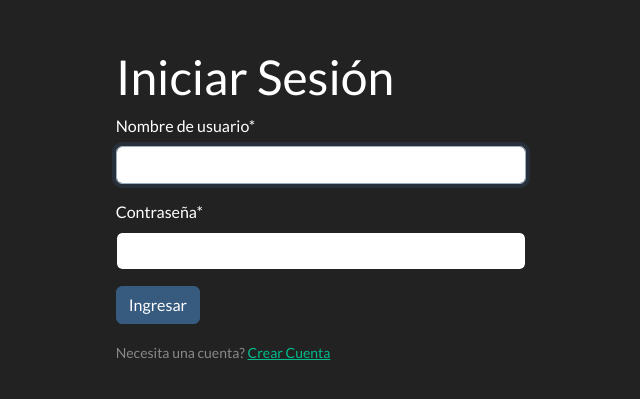
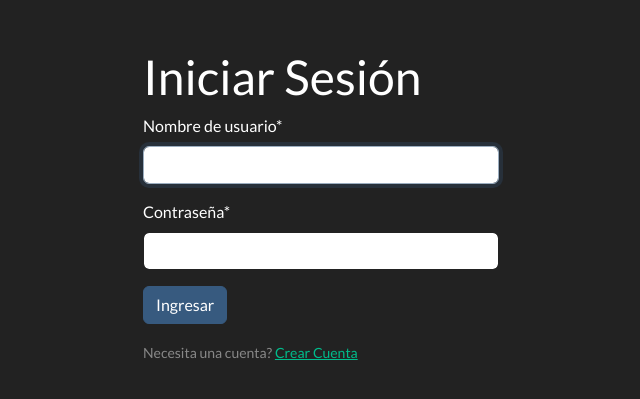
Before and after one commit to TomasuHD/gestorInventario, a Django app: page /ingresar/ in a window 1280 px wide. Shown: the part 72-471 px from the top of the page, without its empty margins (319-959 px from the left). Run offline with Django 5.2, Linux system fonts and the light colour scheme; some libraries are stand-ins or nearby versions.

Commit message:
Fix barra horizontal

```diff
--- a/inventario/merma/templates/merma/cerrar-sesion.html
+++ b/inventario/merma/templates/merma/cerrar-sesion.html
@@ -1,5 +1,6 @@
 {% extends 'merma/base.html' %}
 {% block content %}
+<div class="container">
     <div class="row">
         <div class="col-11 col-md-4 mx-auto mt-5">
             <h2>Haz cerrado sesión</h2>
@@ -10,4 +11,5 @@
             </div>
         </div>
     </div>
+</div>
 {% endblock content %}
--- a/inventario/merma/templates/merma/eliminar_item.html
+++ b/inventario/merma/templates/merma/eliminar_item.html
@@ -1,6 +1,7 @@
 {% extends 'merma/base.html' %}
 
 {% block content %}
+<div class="container">
     <div>
         <a href="{% url 'panel' %}" class="btn btn-outline-primary my-3 mx-4">Regresar</a>
         <div class="row">
@@ -15,4 +16,5 @@
             </form>
         </div>
     </div>
+</div>
 {% endblock content %}
--- a/inventario/merma/templates/merma/form_item.html
+++ b/inventario/merma/templates/merma/form_item.html
@@ -3,7 +3,7 @@
 
 {% block content %}
 <a href="{% url 'panel' %}" class="btn btn-primary my-3 mx-4">Regresar</a>
-
+<div class="container">
     <div class="row">
         <div class="col-11 col-md-4 mx-auto mt-5">
             <h1>Inventario</h1>
@@ -18,4 +18,5 @@
 
         </div>
     </div>
+</div>
 {% endblock content %}
--- a/inventario/merma/templates/merma/ingresar.html
+++ b/inventario/merma/templates/merma/ingresar.html
@@ -2,6 +2,7 @@
 {% load crispy_forms_tags %}
 
 {% block content %}
+<div class="container">
     <div class="row">
         <div class="col-11 col-md-4 mx-auto mt-5">
             <h1>Iniciar Sesión</h1>
@@ -16,6 +17,7 @@
             </div>
         </div>
     </div>
+</div>
 
 {% csrf_token %}
 {% endblock content %}
--- a/inventario/merma/templates/merma/panel.html
+++ b/inventario/merma/templates/merma/panel.html
@@ -16,6 +16,7 @@
     {% endfor %}
 </div>
 {% endif %}
+<div class="container">
     <div class="row">
         <div class="col-md-10 col-12 mx-auto mt-5">
             <div class="d-flex justify-content-between align-items-center mb-3">
@@ -67,4 +68,5 @@
             </table>
         </div>
     </div>
+</div>
 {% endblock content %}
--- a/inventario/merma/templates/merma/registro.html
+++ b/inventario/merma/templates/merma/registro.html
@@ -1,6 +1,7 @@
 {% extends "merma/base.html" %}
 {% load crispy_forms_tags %}
 {% block content%}
+<div class="container">
     <div class="row">
         <div class="col-11 col-md-4 mx-auto mt-5">
             <h1>Crear nuevo Usuario</h1>
@@ -30,6 +31,6 @@
                         class="ml-2">Ingresar</a></small>
             </div>
         </div>
-
+    </div>
 </div>
 {% endblock content %}
```
Also changed, not shown: inventario/db.sqlite3. Lines whose indentation alone changed are shown as unchanged.
